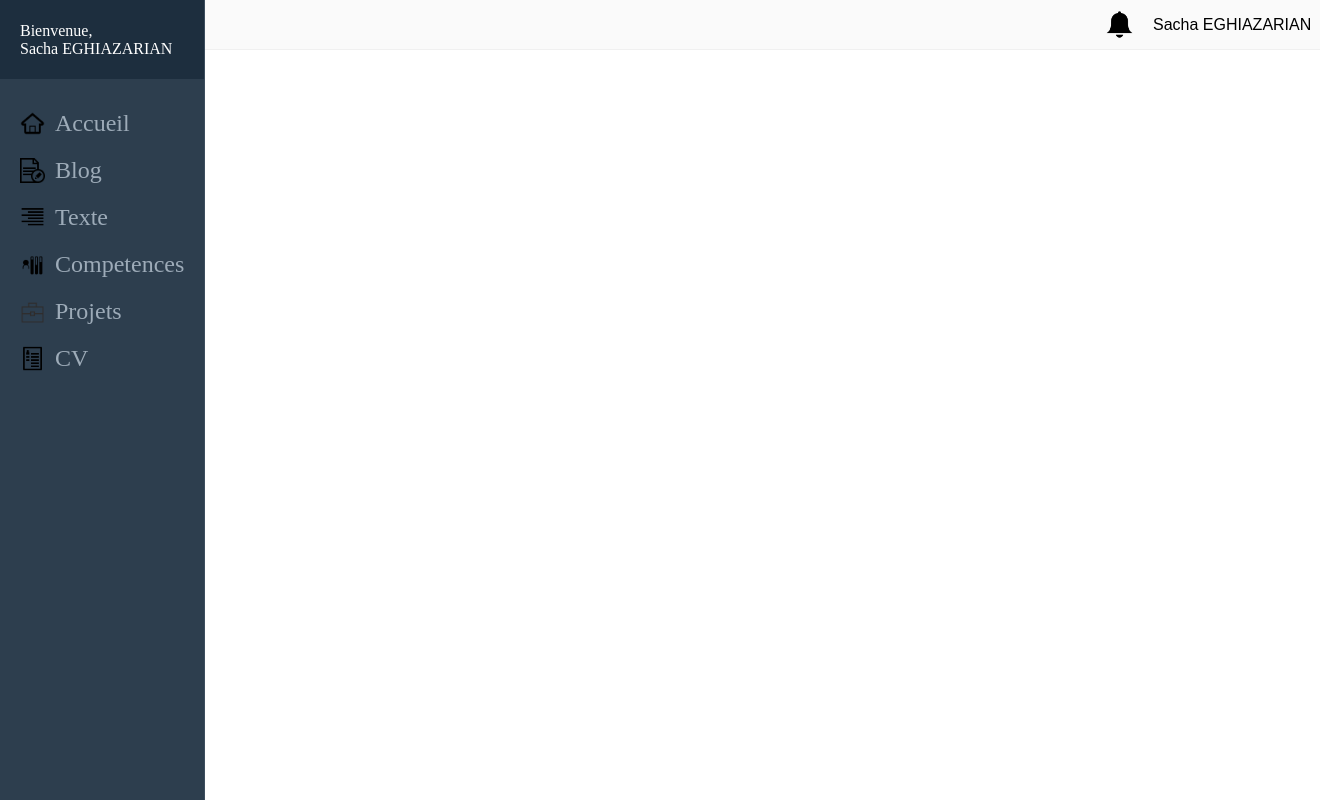
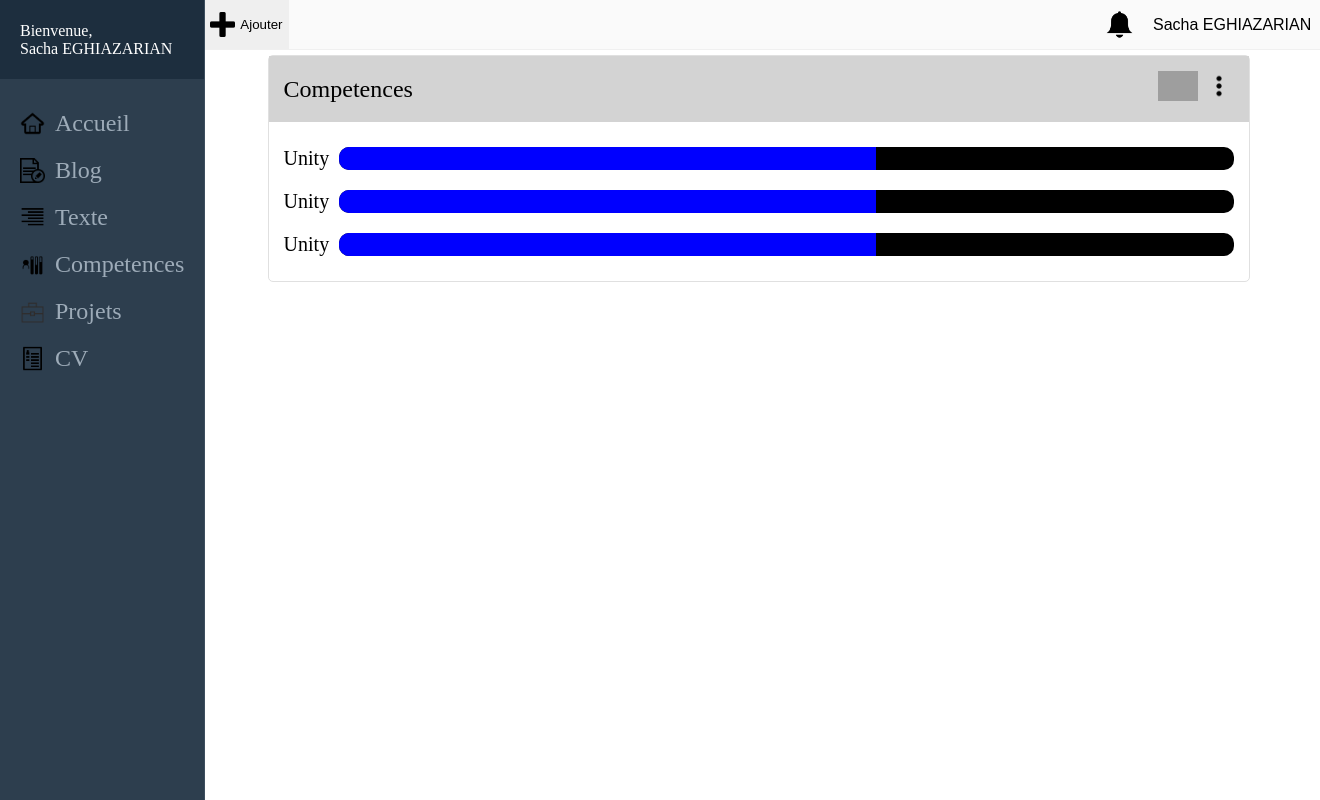
Before and after one commit to Yonuko/Fondamentaux-ordinateur, a PHP site: page /Admin/Competences.html in a window 1320 px wide. Run offline with PHP 8.4, Linux system fonts and the light colour scheme; style sheets or scripts are compiled from the project's sources; grey boxes are pictures that could not be loaded.

Commit message:
Ajout de la page compétences

```diff
--- a/Admin/Competences.html
+++ b/Admin/Competences.html
@@ -4,6 +4,7 @@
     <meta charset="UTF-8">
     <meta name="viewport" content="width=device-width, initial-scale=1.0">
     <link rel="stylesheet" href="../assets/style/Admin/admin.css">
+    <link rel="stylesheet" href="../assets/style/Admin/SpecificPage.css">
     <title>Admin - competences</title>
 </head>
 <body>
@@ -24,6 +25,10 @@
         </div>
 
         <div class="secondary-menu">
+            <div class="manageMenu">
+                <button class="add">Ajouter</button>
+            </div>
+            <div class="connexionMenu">
                 <div class="notification">
                     <button id="bell" class="logo"></button>
                     <span id="num" class="num">0</span>
@@ -53,12 +58,42 @@
                     </div>
                 </div>
             </div>
+        </div>
         <main>
             <div class="body-content">
-
+                <div class="card skills">
+                    <div class="card-header">
+                        <div class="card-title">Competences</div>
+                        <div>
+                            <img src="../assets/image/refresh.png" alt="Refresh icon">
+                            <img src="../assets/image/more.png" alt="More icon">
+                        </div>
+                    </div>
+                    <div class="card-body">
+                        <div class="skill">
+                            Unity
+                            <div class="skill-bar-holder">
+                                <span class="skill-bar" aria-valuenow="60" aria-valuemin="1" aria-valuemax="100"></span>
+                            </div>
+                        </div>
+                        <div class="skill">
+                            Unity
+                            <div class="skill-bar-holder">
+                                <span class="skill-bar" aria-valuenow="60" aria-valuemin="1" aria-valuemax="100"></span>
+                            </div>
+                        </div>
+                        <div class="skill">
+                            Unity
+                            <div class="skill-bar-holder">
+                                <span class="skill-bar" aria-valuenow="60" aria-valuemin="1" aria-valuemax="100"></span>
+                            </div>
+                        </div>
+                    </div>
+                </div>
             </div>
         </main>
     </header>
+    <script src="../assets/script/Skills.js"></script>
     <script src="../assets/script/notification.js"></script>
 </body>
 </html>
--- a/Admin/Projets.html
+++ b/Admin/Projets.html
@@ -4,7 +4,7 @@
     <meta charset="UTF-8">
     <meta name="viewport" content="width=device-width, initial-scale=1.0">
     <link rel="stylesheet" href="../assets/style/Admin/admin.css">
-    <link rel="stylesheet" href="../assets/style/Admin/blog.css">
+    <link rel="stylesheet" href="../assets/style/Admin/SpecificPage.css">
     <title>Admin - projets</title>
 </head>
 <body>
--- a/Admin/blog.html
+++ b/Admin/blog.html
@@ -4,7 +4,7 @@
     <meta charset="UTF-8">
     <meta name="viewport" content="width=device-width, initial-scale=1.0">
     <link rel="stylesheet" href="../assets/style/Admin/admin.css">
-    <link rel="stylesheet" href="../assets/style/Admin/blog.css">
+    <link rel="stylesheet" href="../assets/style/Admin/SpecificPage.css">
     <title>Admin - blog</title>
 </head>
 <body>
--- a/assets/scss/admin/blog.scss
+++ b/assets/scss/admin/SpecificPage.scss
@@ -30,4 +30,12 @@
     .projet{
         flex-basis: 90%;
     }
+
+    .skills{
+        flex-basis: 90%;
+
+        .skill{
+            font-size: 20px;
+        }
+    }
 }
--- a/assets/style/Admin/blog.css
+++ b/assets/style/Admin/SpecificPage.css
@@ -17,5 +17,9 @@
   flex-basis: 90%; }
 header .projet {
   flex-basis: 90%; }
+header .skills {
+  flex-basis: 90%; }
+  header .skills .skill {
+    font-size: 20px; }
 
-/*# sourceMappingURL=blog.css.map */
+/*# sourceMappingURL=SpecificPage.css.map */
```
Lines whose indentation alone changed are shown as unchanged.
